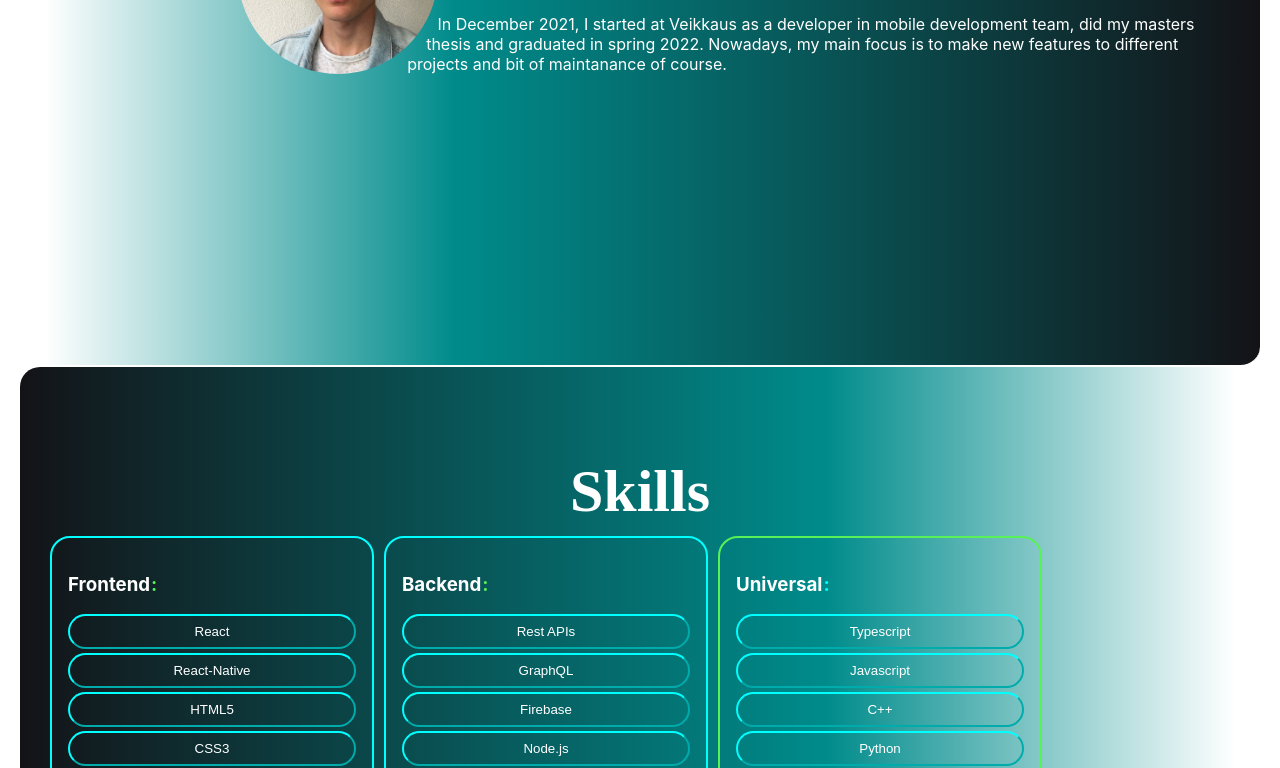
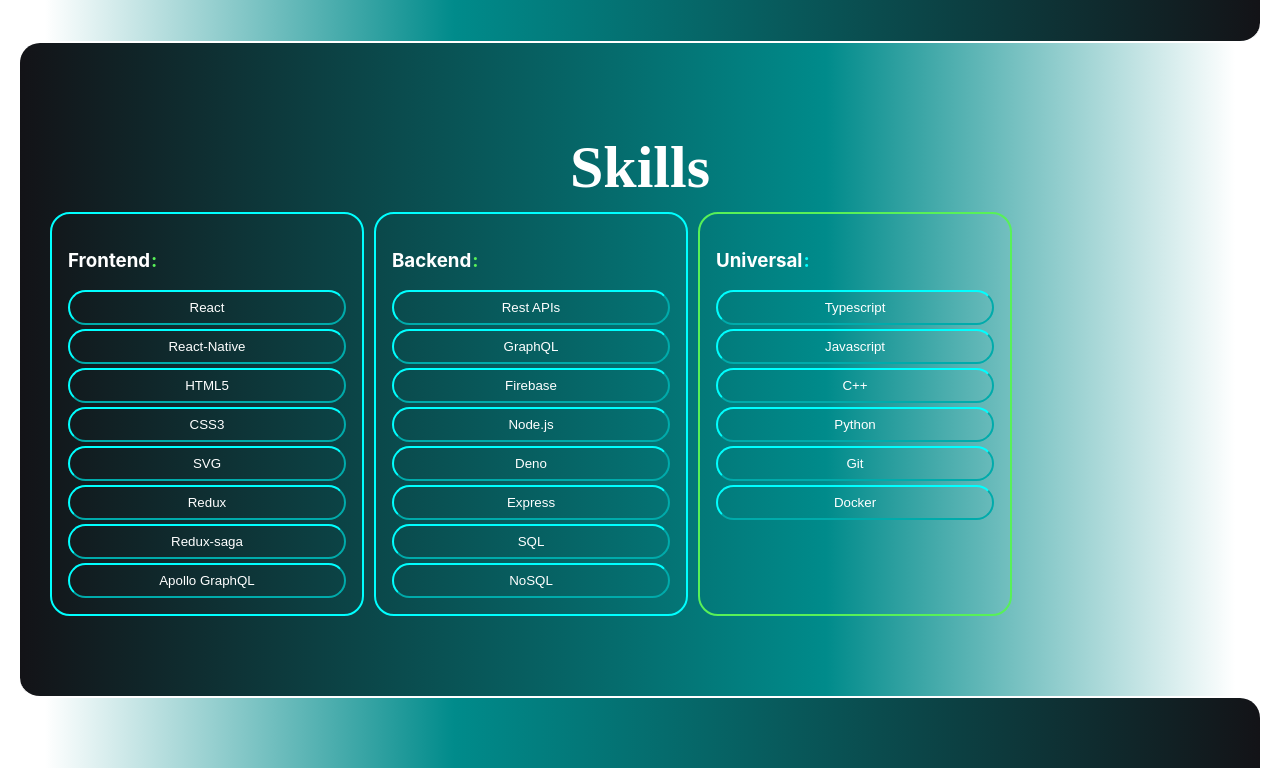
Before and after one commit to SamkHarks/My-page, a React (Create React App) app: page / in a window 1280 px wide. Shown: the part 957-1725 px from the top of the page. Built offline with nearby package versions, Linux system fonts and the light colour scheme.

Commit message:
add box-sizing

```diff
--- a/src/global/global.css
+++ b/src/global/global.css
@@ -14,7 +14,11 @@ p,h1,h2 {
     margin: 0;
 }
 
+* {
+    box-sizing: border-box;
+}
+
 /*
 * {
-    outline: 1px solid red; /* Temporarily add an outline to all elements
+    outline: 1px solid red;
 }*/
```
